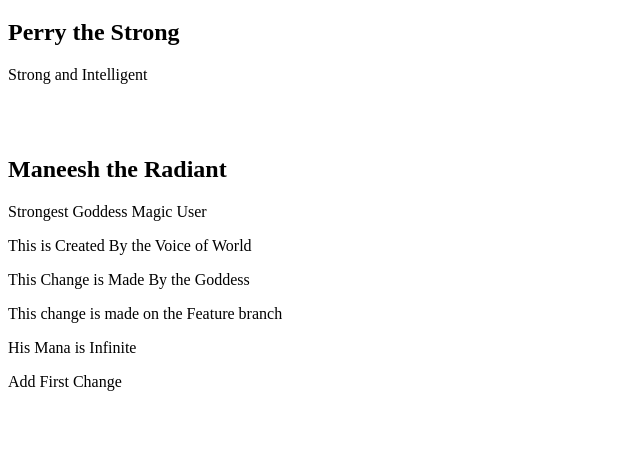
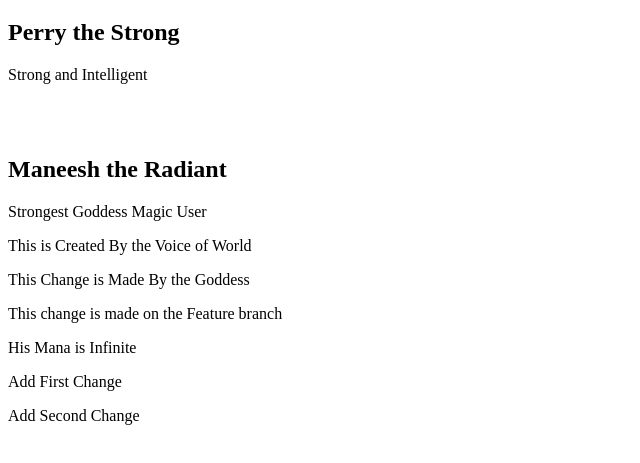
Before and after one commit to Maneesh-20dvl/student-project1, a plain HTML site: page Index.html in a window 1280 px wide. Shown: the part 61-524 px from the top of the page, without its empty margins (0-640 px from the left). Drawn offline with Linux system fonts and the light colour scheme.

Commit message:
Add second paragraph to Index.html

```diff
--- a/Index.html
+++ b/Index.html
@@ -15,5 +15,6 @@
     <p> This change is made on the Feature branch</p>
     <p> His Mana is Infinite</p>
     <p> Add First Change</p>
+    <p> Add Second Change</p>
   </body>
 </html>
```
